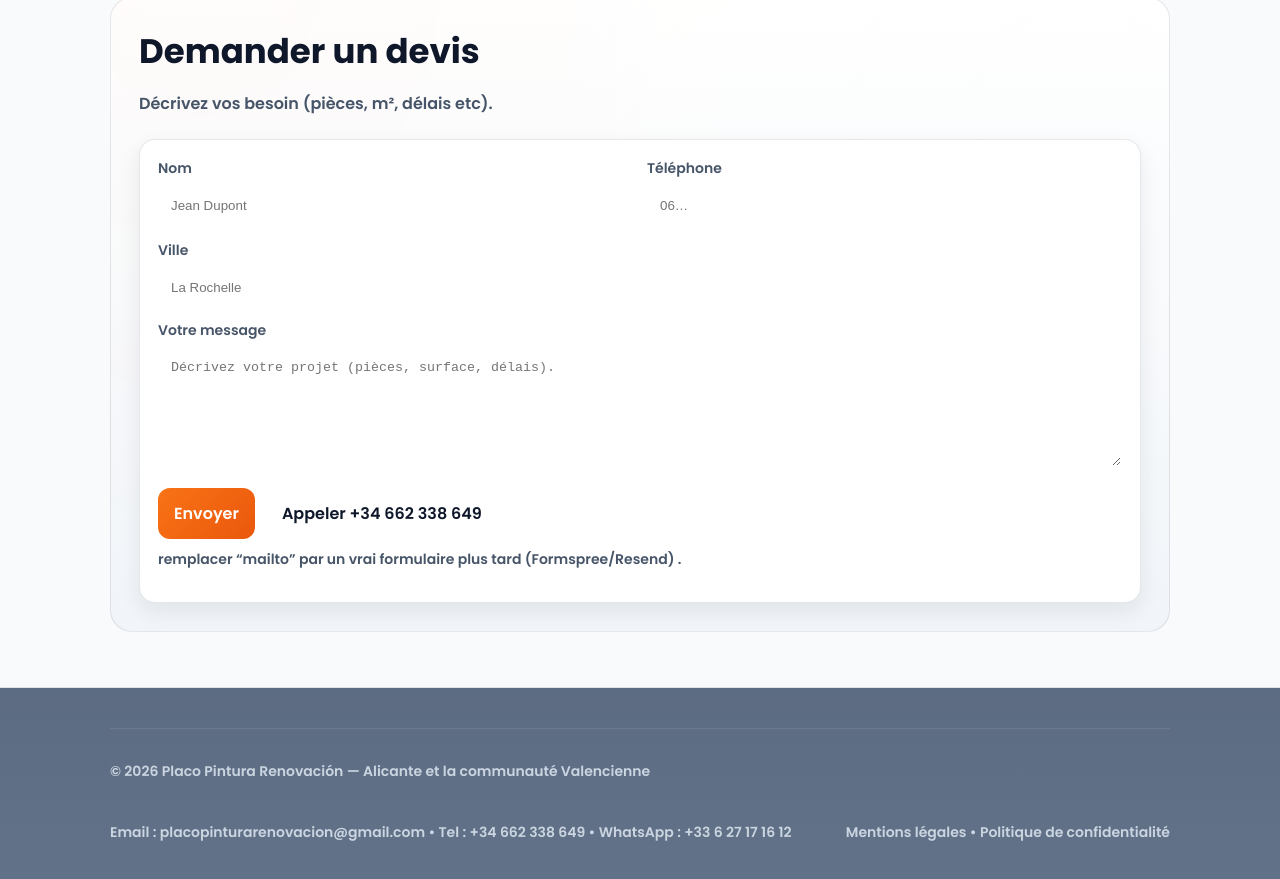
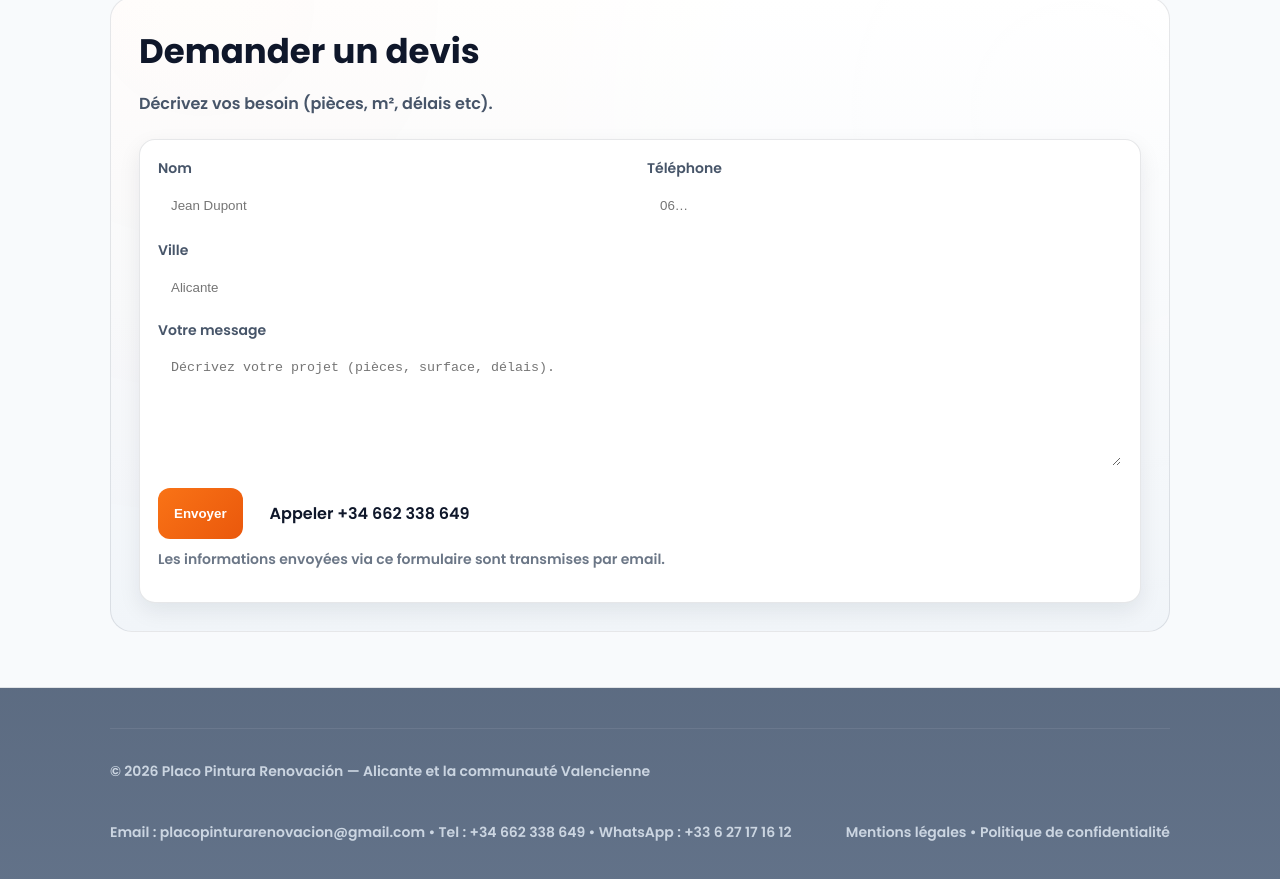
Before and after one commit to NaaStyHK/placo-pintura-renovacion, a Next.js app: page / in a window 1280 px wide. Shown: the part 3832-4711 px from the top of the page. Built offline with nearby package versions, Linux system fonts and the light colour scheme.

Commit message:
ajout du formulaire de contact foncionnel

```diff
--- a/components/ContactForm.tsx
+++ b/components/ContactForm.tsx
@@ -1,53 +1,96 @@
 "use client";
 
-import { useMemo, useState } from "react";
+import { useState } from "react";
 import fr from "@/content/fr";
+
+const FORMSPREE_ENDPOINT = "https://formspree.io/f/xwvnrobd";
 
 export default function ContactForm() {
   const { site, contact } = fr;
+
   const [name, setName] = useState("");
   const [phone, setPhone] = useState("");
   const [city, setCity] = useState("");
   const [message, setMessage] = useState("");
 
-  const mailto = useMemo(() => {
-    const subject = encodeURIComponent(`Demande de devis — ${site.name}`);
-    const body = encodeURIComponent(
-      `Nom: ${name}\nTéléphone: ${phone}\nVille: ${city}\n\nMessage:\n${message}\n`
-    );
-    return `mailto:${site.email}?subject=${subject}&body=${body}`;
-  }, [name, phone, city, message, site.email, site.name]);
+  const [status, setStatus] = useState<"idle" | "sending" | "success" | "error">("idle");
+
+  async function onSubmit(e: React.FormEvent) {
+    e.preventDefault();
+    if (status === "sending") return;
+
+    setStatus("sending");
+
+    try {
+      const res = await fetch(FORMSPREE_ENDPOINT, {
+        method: "POST",
+        headers: {
+          "Content-Type": "application/json",
+          Accept: "application/json",
+        },
+        body: JSON.stringify({
+          name,
+          phone,
+          city,
+          message,
+          // utile côté Formspree pour le sujet
+          _subject: `Demande de devis — ${site.name}`,
+        }),
+      });
+
+      if (!res.ok) throw new Error("Formspree error");
+
+      setStatus("success");
+      // optionnel : reset du formulaire
+      setName("");
+      setPhone("");
+      setCity("");
+      setMessage("");
+    } catch (err) {
+      setStatus("error");
+    }
+  }
 
   return (
     <div className="card" style={{ padding: 18 }}>
+      <form onSubmit={onSubmit}>
         <div className="grid grid-2">
           <label>
             <div className="small">{contact.form.name}</div>
             <input
+              name="name"
               value={name}
               onChange={(e) => setName(e.target.value)}
               placeholder="Jean Dupont"
               style={inputStyle}
+              required
+              autoComplete="name"
             />
           </label>
 
           <label>
             <div className="small">{contact.form.phone}</div>
             <input
+              name="phone"
               value={phone}
               onChange={(e) => setPhone(e.target.value)}
               placeholder="06…"
               style={inputStyle}
+              required
+              autoComplete="tel"
             />
           </label>
 
           <label>
             <div className="small">{contact.form.city}</div>
             <input
+              name="city"
               value={city}
               onChange={(e) => setCity(e.target.value)}
-            placeholder="La Rochelle"
+              placeholder="Alicante"
               style={inputStyle}
+              required
+              autoComplete="address-level2"
             />
           </label>
 
@@ -57,26 +100,41 @@ export default function ContactForm() {
         <label style={{ display: "block", marginTop: 12 }}>
           <div className="small">{contact.form.message}</div>
           <textarea
+            name="message"
             value={message}
             onChange={(e) => setMessage(e.target.value)}
             placeholder="Décrivez votre projet (pièces, surface, délais)."
             style={{ ...inputStyle, minHeight: 120, resize: "vertical" }}
+            required
           />
         </label>
 
         <div style={{ display: "flex", gap: 10, marginTop: 14, flexWrap: "wrap" }}>
-        <a className="btn btn-primary" href={mailto}>
-          {contact.form.submit}
-        </a>
+          <button className="btn btn-primary" type="submit" disabled={status === "sending"}>
+            {status === "sending" ? "Envoi..." : contact.form.submit}
+          </button>
+
           <a className="btn btn-ghost" href={`tel:${site.phone}`}>
             Appeler {site.phoneDisplay}
           </a>
         </div>
 
+        {status === "success" && (
           <p className="small" style={{ marginTop: 10 }}>
-        remplacer “mailto” par un vrai formulaire plus tard (Formspree/Resend)
-      .
+            {contact.form.success}
           </p>
+        )}
+
+        {status === "error" && (
+          <p className="small" style={{ marginTop: 10 }}>
+            {contact.form.error}
+          </p>
+        )}
+
+        <p className="small" style={{ marginTop: 10, opacity: 0.8 }}>
+          Les informations envoyées via ce formulaire sont transmises par email.
+        </p>
+      </form>
     </div>
   );
 }
@@ -88,6 +146,7 @@ const inputStyle: React.CSSProperties = {
   borderRadius: 12,
   border: "1px solid var(--border)",
   background: "rgba(255,255,255,0.04)",
-  color: "var(--text)",
+  color: "#111111",                 // ✅ TEXTE NOIR
   outline: "none",
-};
+  caretColor: "#111111",            // ✅ curseur noir
+}
```
Lines whose indentation alone changed are shown as unchanged.
